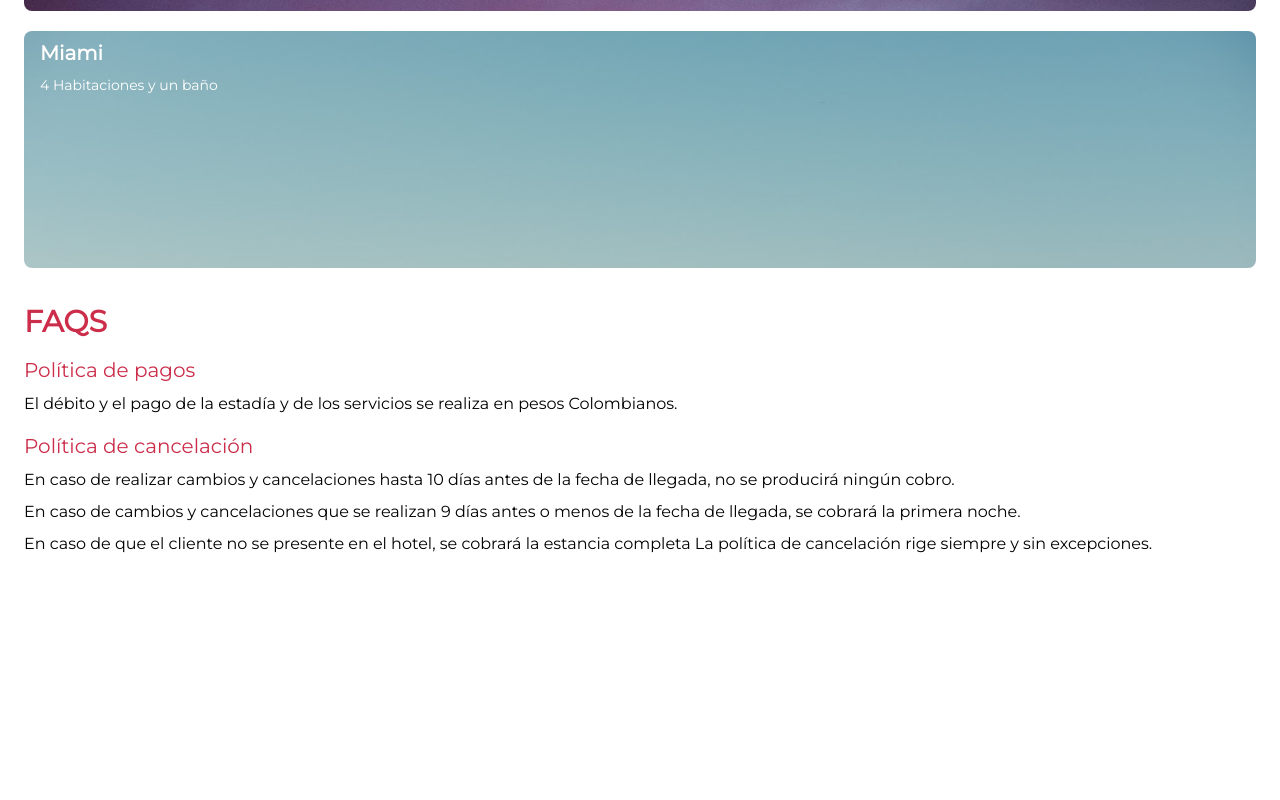
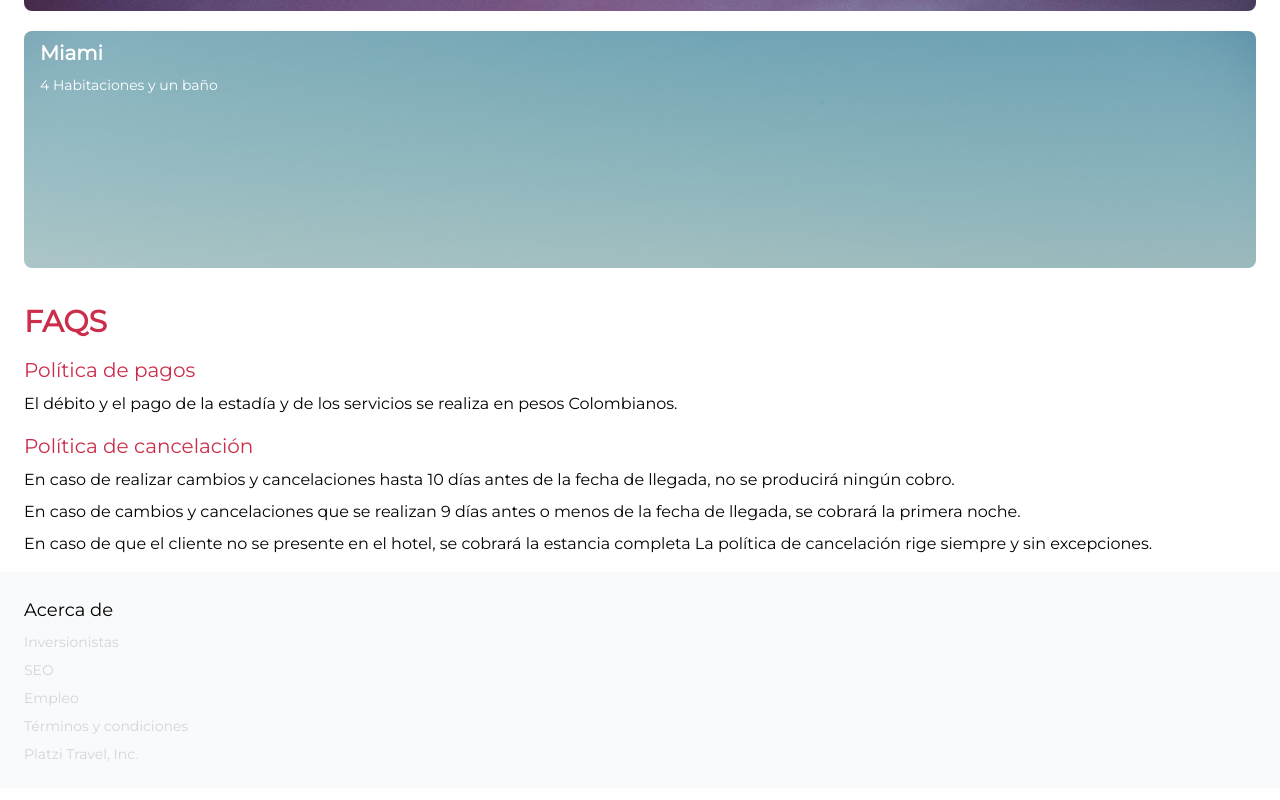
Before and after one commit to afperdomo2/PlatziTravel, a website: page public/index.html in a window 1280 px wide. Shown: the part 1204-2004 px from the top of the page. Drawn offline with nearby package versions, Linux system fonts and the light colour scheme; files that its build step writes are made by us from their sources.

Commit message:
🧪Feat: Create the footer

```diff
--- a/public/index.html
+++ b/public/index.html
@@ -88,7 +88,7 @@
             </div>
         </div>
 
-        <div class="w-full h-full pt-2" id="faqs">
+        <div class="w-full h-auto pt-2 pb-4" id="faqs">
             <div class="w-full h-full px-6 flex flex-col space-y-4">
                 <p class="text-3xl font-semibold text-primary mt-6">FAQS</p>
                 <div>
@@ -115,8 +115,15 @@
                 </div>
             </div>
         </div>
+
+        <footer class="w-full h-auto bg-gray-50 p-6 space-y-2">
+            <p class="text-lg">Acerca de</p>
+            <p class="text-sm text-gray-300">Inversionistas</p>
+            <p class="text-sm text-gray-300">SEO</p>
+            <p class="text-sm text-gray-300">Empleo</p>
+            <p class="text-sm text-gray-300">Términos y condiciones</p>
+            <p class="text-sm text-gray-300">Platzi Travel, Inc.</p>
+        </footer>
     </section>
-
-    <footer></footer>
 </body>
 </html>
```
